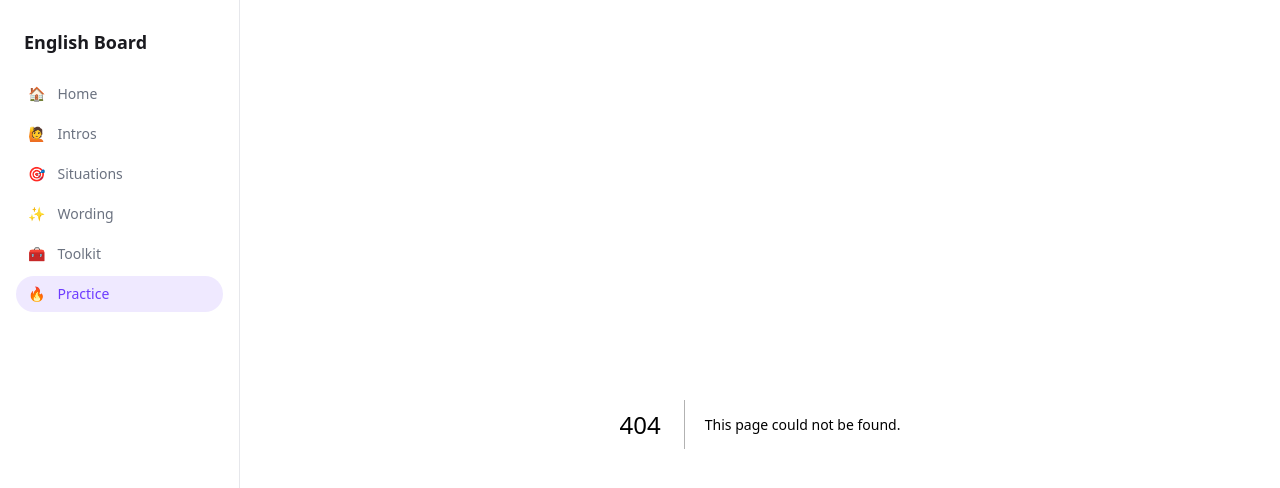
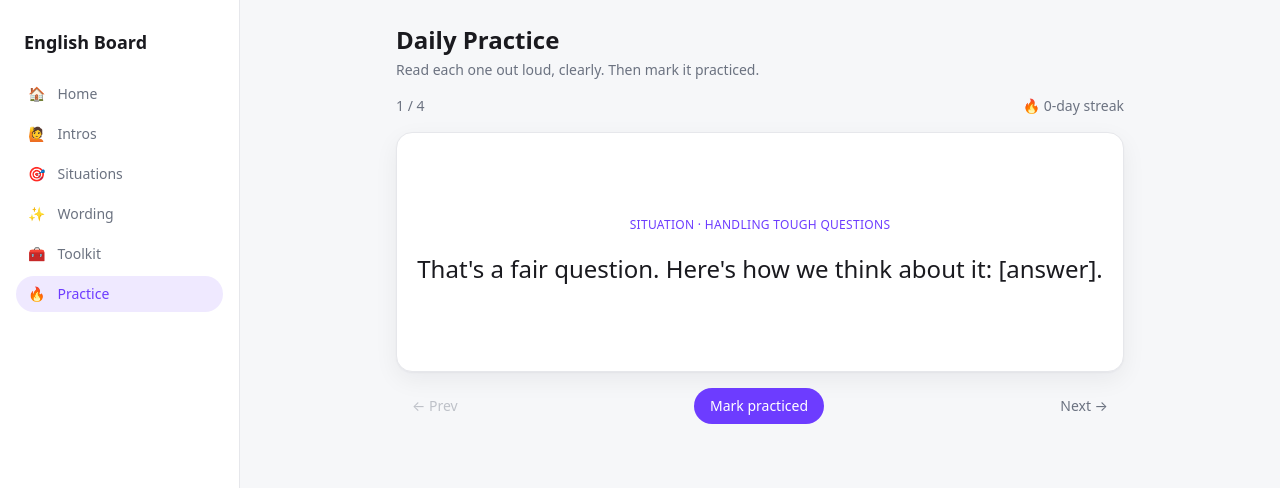
Before and after one commit to vinayytyagi/English-Board, a Next.js app: page /practice in a window 1280 px wide. Before the commit this address had no page. Shown: the top 488 px of the page. Built offline with nearby package versions, Linux system fonts and the light colour scheme.

Commit message:
feat: daily practice teleprompter with streak

```diff
--- /dev/null
+++ b/app/practice/page.tsx
@@ -0,0 +1,11 @@
+import { SectionHeader } from "@/components/ui";
+import { PracticeRunner } from "@/components/practice-runner";
+
+export default function PracticePage() {
+  return (
+    <div>
+      <SectionHeader title="Daily Practice" subtitle="Read each one out loud, clearly. Then mark it practiced." />
+      <PracticeRunner />
+    </div>
+  );
+}
--- /dev/null
+++ b/components/practice-runner.tsx
@@ -0,0 +1,48 @@
+"use client";
+import { useMemo, useState } from "react";
+import { pickDailySet, daySeed } from "@/lib/dailyPick";
+import { todayStr } from "@/lib/streak";
+import { useProgress } from "@/lib/useProgress";
+import { Card, PracticeButton } from "@/components/ui";
+
+export function PracticeRunner() {
+  const items = useMemo(() => pickDailySet(daySeed(todayStr()), 4), []);
+  const { streak, practicedToday, markPracticed } = useProgress();
+  const [index, setIndex] = useState(0);
+  const item = items[index];
+
+  if (!item) return <Card>No content yet — add some in the data files.</Card>;
+  const done = practicedToday.includes(item.id);
+
+  return (
+    <div className="flex flex-col gap-4">
+      <div className="flex items-center justify-between text-sm text-muted">
+        <span>{index + 1} / {items.length}</span>
+        <span>🔥 {streak}-day streak</span>
+      </div>
+
+      <Card className="min-h-[240px] flex flex-col justify-center text-center">
+        <p className="text-xs uppercase tracking-wide text-accent">{item.label}</p>
+        <p className="mt-4 text-2xl leading-relaxed text-ink">{item.text}</p>
+      </Card>
+
+      <div className="flex items-center justify-between">
+        <button
+          onClick={() => setIndex((i) => Math.max(0, i - 1))}
+          disabled={index === 0}
+          className="rounded-[var(--radius-pill)] px-4 py-2 text-sm text-muted disabled:opacity-40"
+        >
+          ← Prev
+        </button>
+        <PracticeButton done={done} onClick={() => markPracticed(item.id)} />
+        <button
+          onClick={() => setIndex((i) => Math.min(items.length - 1, i + 1))}
+          disabled={index === items.length - 1}
+          className="rounded-[var(--radius-pill)] px-4 py-2 text-sm text-muted disabled:opacity-40"
+        >
+          Next →
+        </button>
+      </div>
+    </div>
+  );
+}
```
